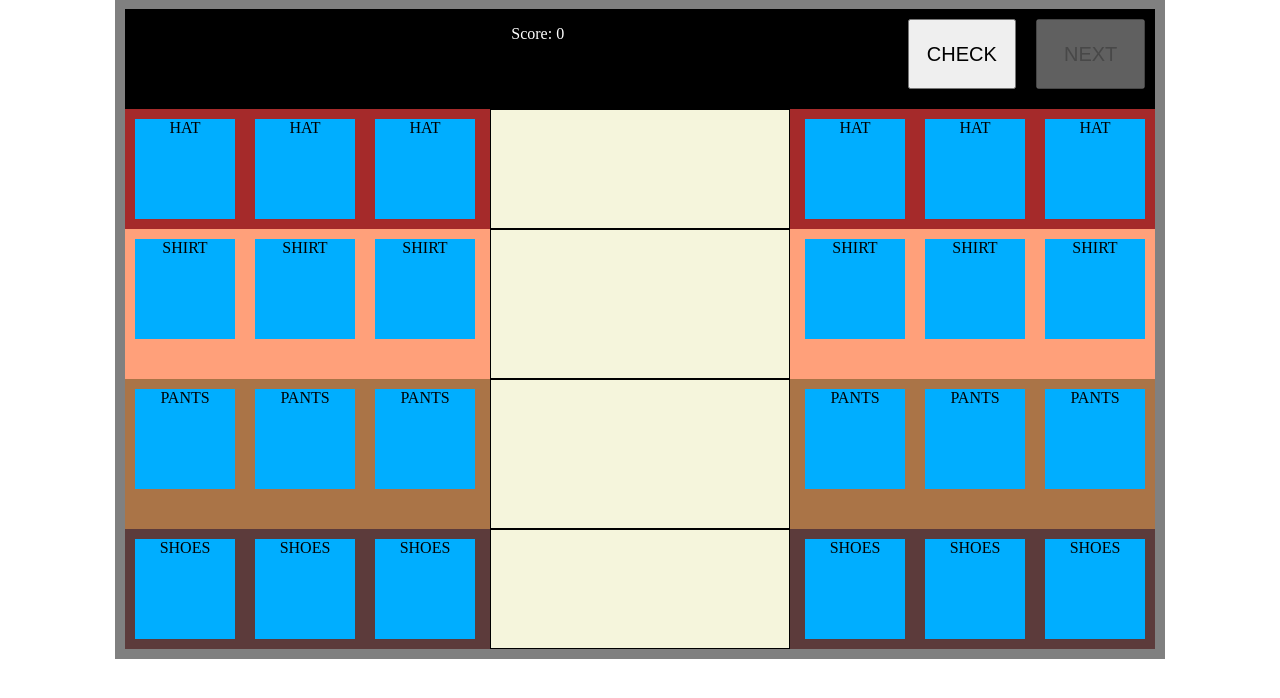
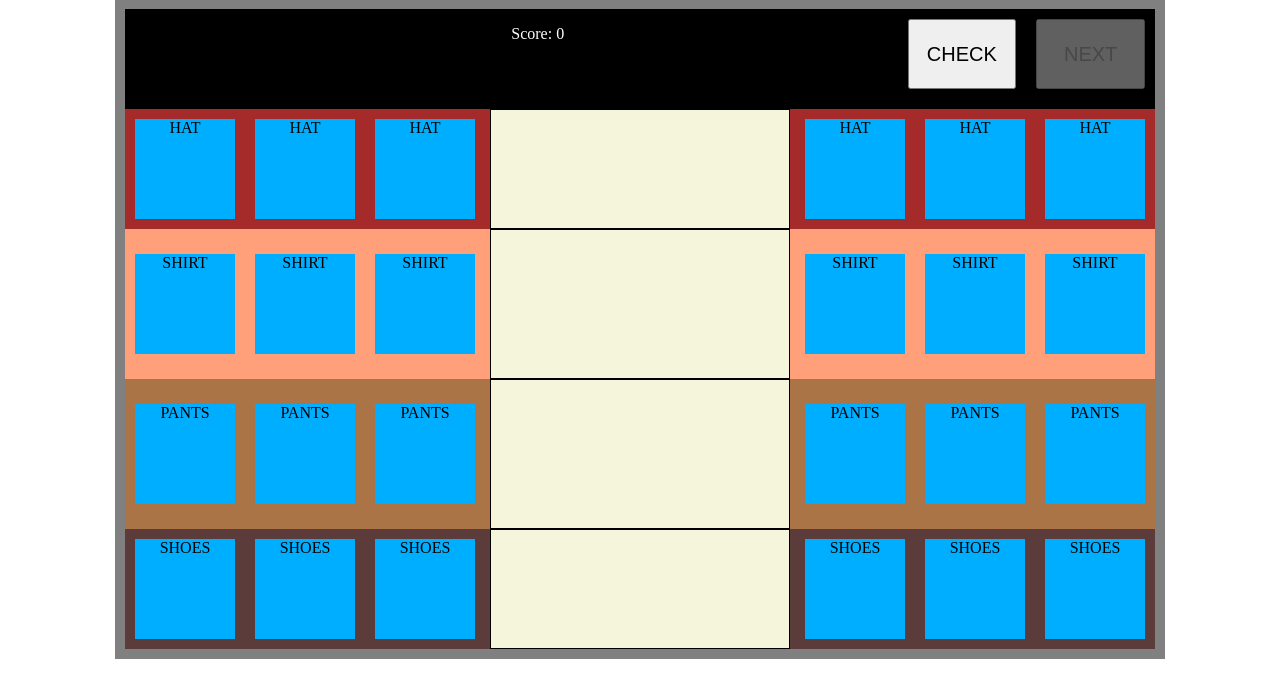
Before and after one commit to froilanenriquez3/Project1, a PHP site: page /webApp/game_froilan/index.html in a window 1280 px wide. Shown: the part 34-732 px from the top of the page. Run offline with PHP 8.4, Linux system fonts and the light colour scheme.

Commit message:
Tweak styles

```diff
--- a/webApp/game_froilan/styles/style.css
+++ b/webApp/game_froilan/styles/style.css
@@ -53,6 +53,9 @@ body {
   display: grid;
   -ms-grid-columns: 1fr 1fr 1fr 3fr 1fr 1fr 1fr;
       grid-template-columns: 1fr 1fr 1fr 3fr 1fr 1fr 1fr;
+  -webkit-box-align: center;
+      -ms-flex-align: center;
+          align-items: center;
 }
 
 .container .shelf .dropzone {
@@ -85,12 +88,14 @@ body {
   background-color: beige;
   width: 300px;
   height: 100%;
-  padding-top: 7px;
   display: -ms-grid;
   display: grid;
   -webkit-box-pack: center;
       -ms-flex-pack: center;
           justify-content: center;
+  -webkit-box-align: center;
+      -ms-flex-align: center;
+          align-items: center;
 }
 
 .container .shelf [draggable='true'] {
--- a/webApp/game_froilan/styles/style.scss
+++ b/webApp/game_froilan/styles/style.scss
@@ -51,6 +51,7 @@ body{
     .shelf{
         display:grid;
         grid-template-columns: 1fr 1fr 1fr 3fr 1fr 1fr 1fr;
+        align-items: center;
 
         .dropzone {
             box-sizing: border-box;
@@ -80,10 +81,10 @@ body{
                 background-color: beige;
                 width: 300px;
                 height: 100%;
-                padding-top: 7px;
 
                 display: grid;
                 justify-content:center;
+                align-items:center;
             }
         }
 
```
Also changed, not shown: 1 other file.
